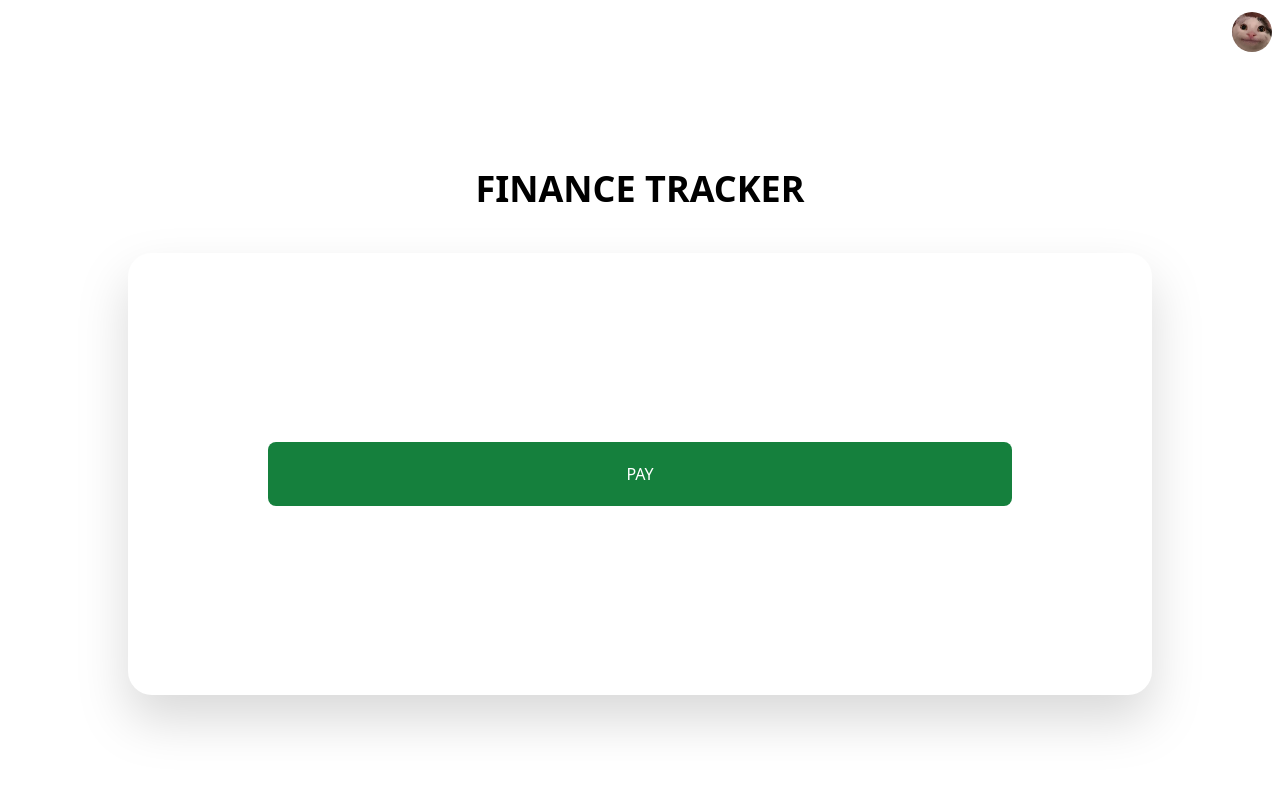
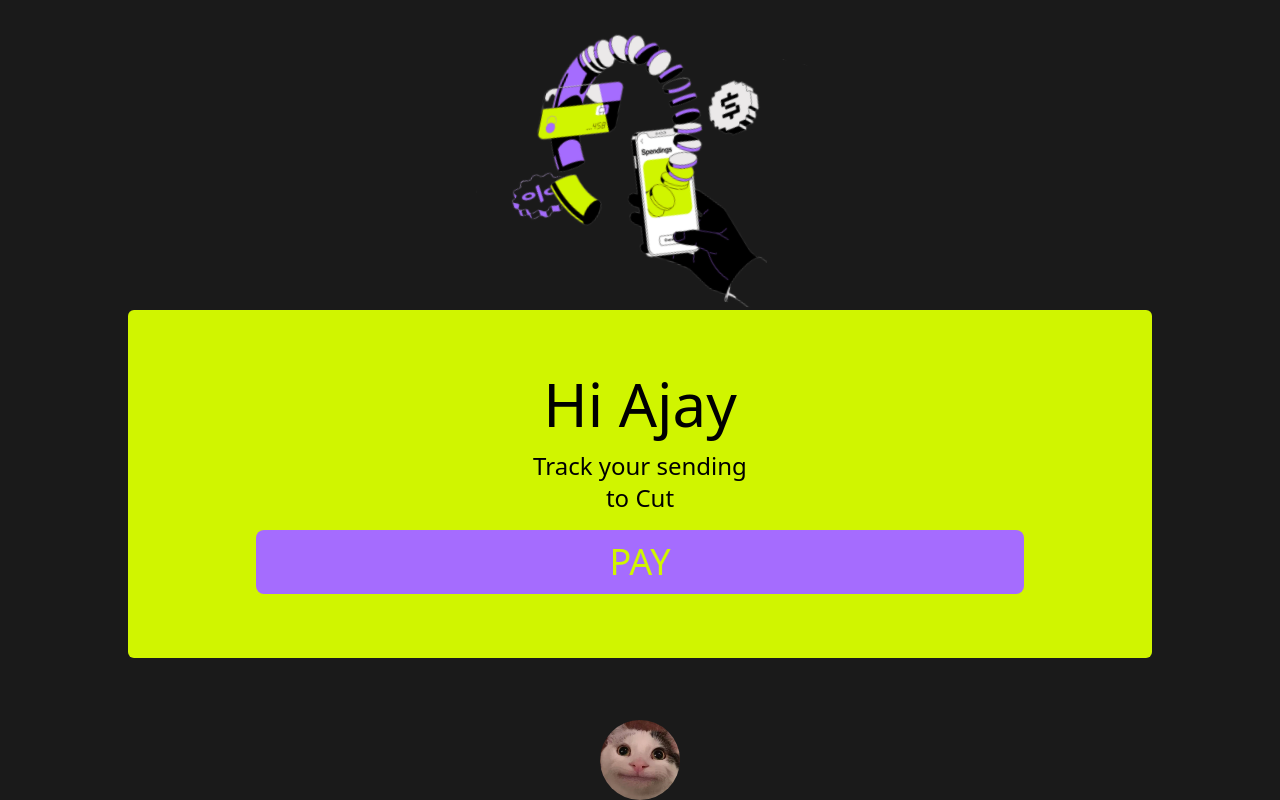
Before and after one commit to CampVamp/Expense-Tracker, a Next.js app: page / in a window 1280 px wide. Built offline with nearby package versions, Linux system fonts and the light colour scheme.

Commit message:
:lipstick: Updated Home page UI

```diff
--- a/pages/index.tsx
+++ b/pages/index.tsx
@@ -3,26 +3,36 @@ import Image from "next/image";
 
 const index = () => {
   return (
-    <div className=" w-screen h-screen flex flex-col">
-      <div className="flex py-3 px-2 justify-end">
-        <Image
-          src="/cat.jpg"
-          alt="Cat"
-          width="40"
-          height="60"
-          className=" rounded-full"
-        />
-      </div>
-      <div className=" h-full flex flex-col justify-center items-center gap-11">
-        <div className=" text-4xl font-semibold">FINANCE TRACKER</div>
-        <div className=" w-4/5 h-3/5 bg-white rounded-3xl p-4 drop-shadow-2xl flex items-center justify-center">
+    <div className="w-screen h-screen flex flex-col">
+      <div className="flex flex-col items-center justify-center">
+        <div>
+          <Image src="/homepic.svg" alt="Homepic" width="350" height="350" />
+        </div>
+        <div className="flex flex-col bg-greenyellow w-4/5 py-16 rounded-md items-center justify-center gap-4">
+          <div className=" text-6xl">Hi Ajay</div>
+          <div className=" text-2xl text-center">
+            Track your sending <br /> to Cut
+          </div>
           <Link
             href="/payment"
-            className=" w-3/4 bg-green-700 flex items-center justify-center py-5 text-white rounded-lg"
+            className=" w-3/4 bg-violetpurple text-greenyellow flex items-center justify-center py-3 text-4xl rounded-lg"
           >
             <div>PAY</div>
           </Link>
         </div>
+      </div>
+      <div className="flex items-end justify-center h-full w-screen sticky bottom-0">
+        <div></div>
+        <div>
+          <Image
+            src="/cat.jpg"
+            alt="Cat"
+            width="80"
+            height="120"
+            className=" rounded-full"
+          />
+        </div>
+        <div></div>
       </div>
     </div>
   );
--- a/pages/payment.tsx
+++ b/pages/payment.tsx
@@ -1,18 +1,21 @@
 import { Field, Form, Formik } from "formik";
+import { useState } from "react";
 
 const FieldClass =
-  "border-b-2 border-white bg-transparent placeholder-gray-500 md:text-right font-normal focus:outline-none xl:w-96 p-3 font-subHeading focus:border-green-500 focus:bg-black-100 bg-gray-900 bg-opacity-10 w-full";
+  "border-b-2 border-white bg-transparent text-white placeholder-gray-500 md:text-right font-normal focus:outline-none xl:w-96 p-3 font-subHeading focus:border-green-500 focus:bg-black-100 bg-gray-900 bg-opacity-10 w-full";
 const FieldClassDropDown =
-  "basis-3/4 w-full text-black border-b-2 border-white bg-transparent placeholder-gray-500 md:text-right font-normal focus:outline-none p-3 font-subHeading focus:border-green-500 focus:bg-black-100 bg-gray-900 bg-opacity-10 w-full";
+  "basis-3/4 w-full text-white border-b-2 border-white bg-transparent placeholder-gray-500 md:text-right font-normal focus:outline-none p-3 font-subHeading focus:border-green-500 focus:bg-black-100 bg-gray-900 bg-opacity-10 w-full";
 
 type formData = {
   paidfor: string;
+  paidother?: string;
   amt: string;
 };
 
 const payment = () => {
   let initialValues: formData = {
     paidfor: "",
+    paidother: "",
     amt: "",
   };
 
@@ -20,6 +23,7 @@ const payment = () => {
     console.log("Hello Ajay, the form was submitted!");
     console.log(values);
   };
+  const [othername, setothername] = useState(false);
   return (
     <div className="flex items-center justify-center w-screen h-screen">
       <div>
@@ -38,6 +42,14 @@ const payment = () => {
               <option value="Snacks">Snacks</option>
               <option value="other">Other</option>
             </Field>
+            {othername && (
+              <Field
+                className={FieldClass}
+                placeholder="To whom did you pay?"
+                name="paidother"
+                type="text"
+              ></Field>
+            )}
             <Field
               className={FieldClass}
               placeholder="How much did you pay?"
--- a/styles/globals.css
+++ b/styles/globals.css
@@ -11,4 +11,5 @@
 html,
 body {
   max-width: 100vw;
+  background-color: #1a1a1a;
 }
--- a/tailwind.config.js
+++ b/tailwind.config.js
@@ -6,7 +6,12 @@ module.exports = {
     "./components/**/*.{js,ts,jsx,tsx}",
   ],
   theme: {
-    extend: {},
+    extend: {
+      colors: {
+        greenyellow: "#D0F500",
+        violetpurple: "#A56CFE",
+      },
+    },
   },
   plugins: [],
 };
```
Also changed, not shown: public/homepic.svg (added).
